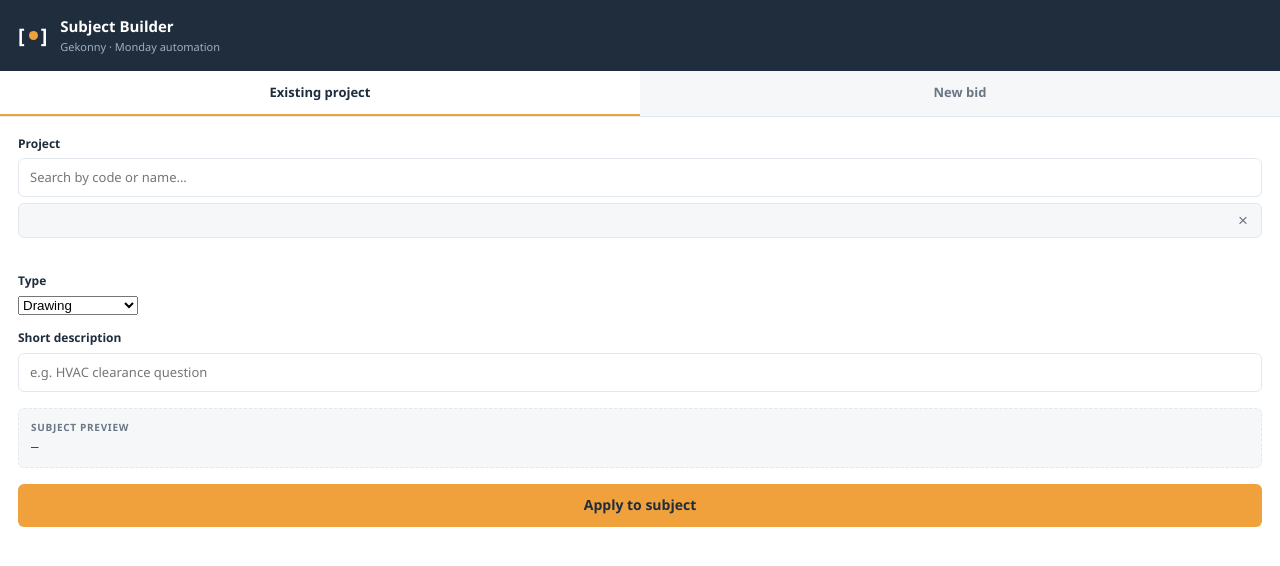
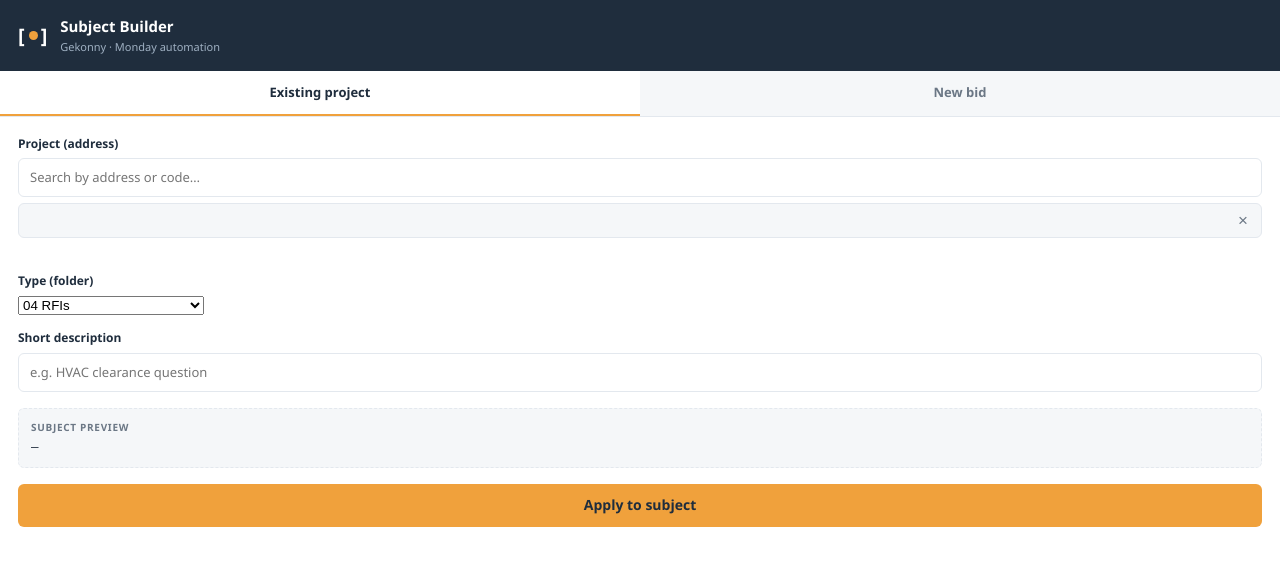
Before and after one commit to galaninz/gekonny-outlook-addin, a plain HTML site: page taskpane.html in a window 1280 px wide. Drawn offline with Linux system fonts and the light colour scheme; a script that the page names is missing.

Commit message:
Type list mirrors folder structure 01-19; address-first labels

```diff
--- a/taskpane.html
+++ b/taskpane.html
@@ -18,17 +18,15 @@
     </div>
   </header>
 
-    <!-- Mode tabs -->
   <div class="tabs" role="tablist">
     <button class="tab tab-active" id="tabExisting" role="tab">Existing project</button>
     <button class="tab" id="tabNew" role="tab">New bid</button>
   </div>
 
-    <!-- ===== EXISTING PROJECT MODE ===== -->
   <section class="panel" id="panelExisting">
 
-      <label class="field-label" for="projectSearch">Project</label>
-      <input type="text" id="projectSearch" class="input" placeholder="Search by code or name…" autocomplete="off"/>
+    <label class="field-label" for="projectSearch">Project (address)</label>
+    <input type="text" id="projectSearch" class="input" placeholder="Search by address or code…" autocomplete="off"/>
     <div id="projectList" class="project-list" hidden></div>
     <div id="projectChosen" class="chosen" hidden>
       <span id="projectChosenText"></span>
@@ -36,27 +34,26 @@
     </div>
     <div id="projectStatus" class="hint"></div>
 
-      <label class="field-label" for="typeSelect">Type</label>
+    <label class="field-label" for="typeSelect">Type (folder)</label>
     <select id="typeSelect">
-        <option value="Drawing">Drawing</option>
-        <option value="Specification">Specification</option>
-        <option value="Submittal">Submittal</option>
-        <option value="RFI">RFI</option>
-        <option value="Schedule">Schedule</option>
-        <option value="Takeoff">Takeoff</option>
-        <option value="Meeting Minutes">Meeting Minutes</option>
-        <option value="Photo">Photo</option>
-        <option value="Permit">Permit</option>
-        <option value="Report">Report</option>
-        <option value="Insurance">Insurance</option>
-        <option value="Agreement">Agreement</option>
-        <option value="Lien Waiver">Lien Waiver</option>
-        <option value="RFP">RFP</option>
-        <option value="CO">CO</option>
-        <option value="PO">PO</option>
-        <option value="Warranty">Warranty</option>
-        <option value="Requisition">Requisition</option>
-        <option value="Team Doc">Team Doc</option>
+        <option value="Drawing">01 Drawings</option>
+        <option value="Specification">02 Specifications</option>
+        <option value="Submittal">03 Submittals</option>
+        <option value="RFI" selected>04 RFIs</option>
+        <option value="Schedule">05 Schedule</option>
+        <option value="Takeoff">06 Takeoff</option>
+        <option value="Meeting Minutes">07 Meeting Minutes</option>
+        <option value="Photo">08 Photos</option>
+        <option value="Permit">09 Permits &amp; Violations</option>
+        <option value="Report">10 Reports &amp; Punchlists</option>
+        <option value="Insurance">11 Insurance</option>
+        <option value="Agreement">12 Agreements &amp; Contracts</option>
+        <option value="Lien Waiver">13 Lien Waivers</option>
+        <option value="CO">15 Change Orders</option>
+        <option value="PO">16 Purchase Orders</option>
+        <option value="Warranty">17 Warranty</option>
+        <option value="Requisition">18 Requisitions</option>
+        <option value="Team Doc">19 Team Documents</option>
     </select>
 
     <label class="field-label" for="descInput">Short description</label>
@@ -70,7 +67,6 @@
     <button id="applyExisting" class="btn-primary">Apply to subject</button>
   </section>
 
-    <!-- ===== NEW BID MODE ===== -->
   <section class="panel" id="panelNew" hidden>
 
     <label class="field-label">Bid type</label>
@@ -95,7 +91,6 @@
     </div>
   </section>
 
-    <!-- Feedback toast -->
   <div id="toast" class="toast" hidden></div>
 
 </div>
```
Lines whose indentation alone changed are shown as unchanged.
